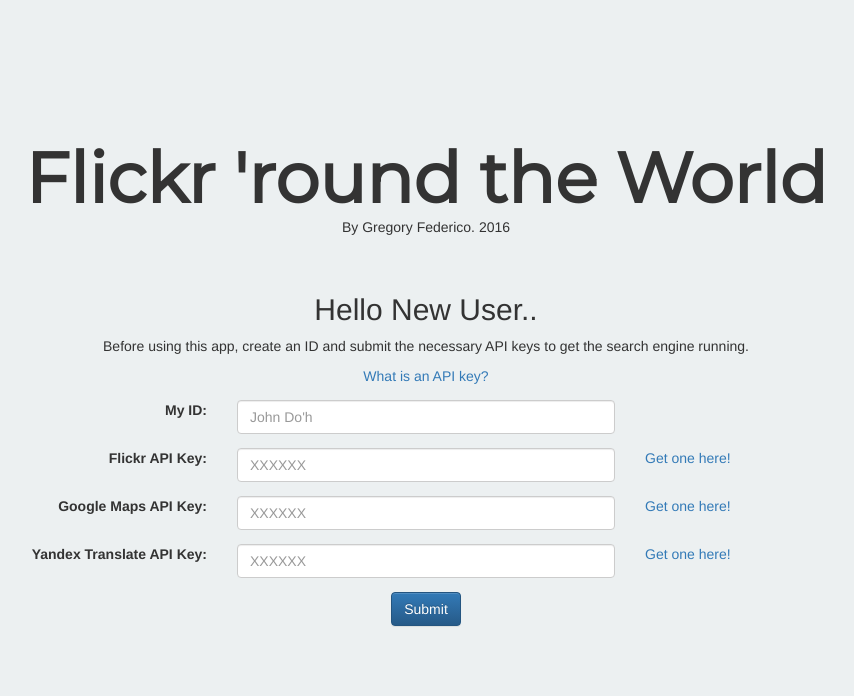
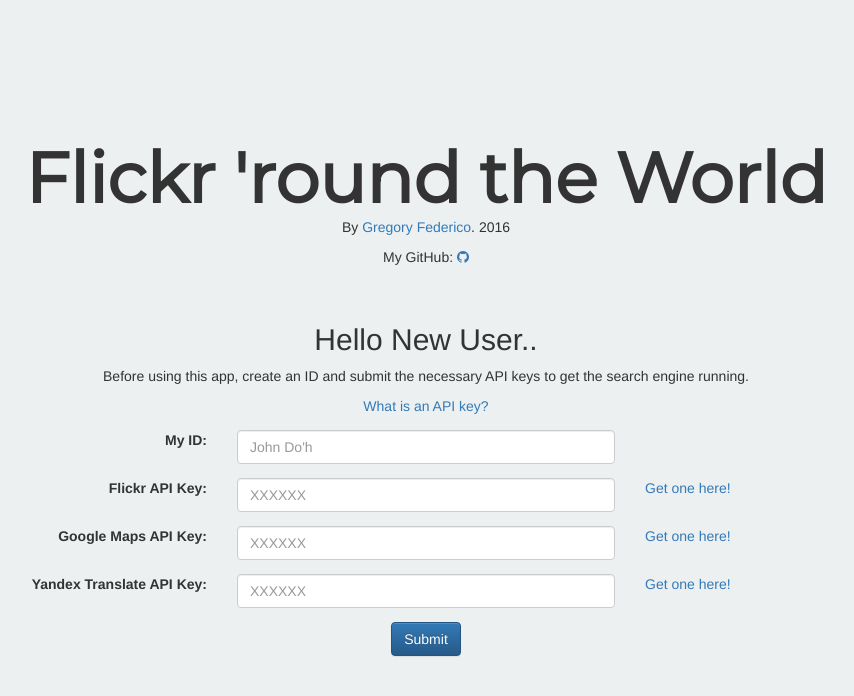
Before and after one commit to gfed53/flickr-search, a website: page src/index.html in a window 1280 px wide. Shown: the whole page, without its empty margins (214-1068 px from the left). Drawn offline with nearby package versions, Linux system fonts and the light colour scheme; some packages are replaced by stand-ins of ours; a script that the page names is missing.

Commit message:
Added links to portfolio and github

```diff
--- a/src/index.html
+++ b/src/index.html
@@ -9,6 +9,7 @@
 	<link rel="stylesheet" href="//maxcdn.bootstrapcdn.com/bootstrap/3.3.5/css/bootstrap-theme.min.css" integrity="sha384-aUGj/X2zp5rLCbBxumKTCw2Z50WgIr1vs/PFN4praOTvYXWlVyh2UtNUU0KAUhAX" crossorigin="anonymous">
 	<link rel="stylesheet" href="../lib/ui-bootstrap/ui-bootstrap-csp.css">
 	<link href="//fonts.googleapis.com/css?family=Montserrat" rel="stylesheet" type="text/css">
+	<link rel="stylesheet" href="//cdnjs.cloudflare.com/ajax/libs/font-awesome/4.6.1/css/font-awesome.min.css">
 	<!-- build:css ./_assets/combined.css -->
 	<link rel="stylesheet" href="styles/styles.css" />
 	<!-- endbuild -->
@@ -18,7 +19,8 @@
 <body ng-controller="FlickrCtrl as flickr">
 	<header class="masthead">
 		<h1>Flickr 'round the World</h1>
-		<p>By Gregory Federico. 2016</p>
+		<p>By <a target="_blank" href="http://www.gregoryfederico.com">Gregory Federico</a>. 2016</p>
+		<p>My GitHub: <a target="_blank" href="https://github.com/gfed53"><i class="fa fa-github"></i></a></p>
 	</header>
 	<!-- User Authentication Section -->
 	<section ng-if="flickr.needsAuth" id="user-auth">
```
